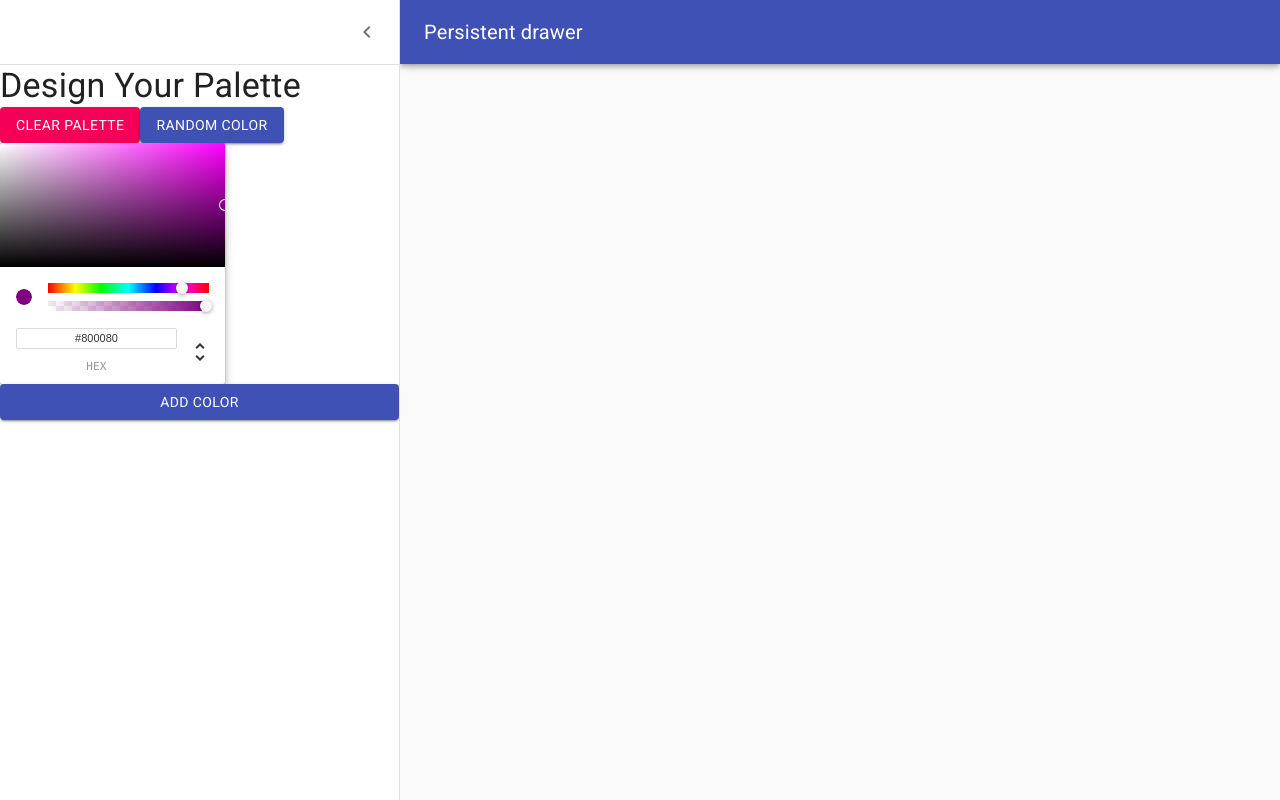
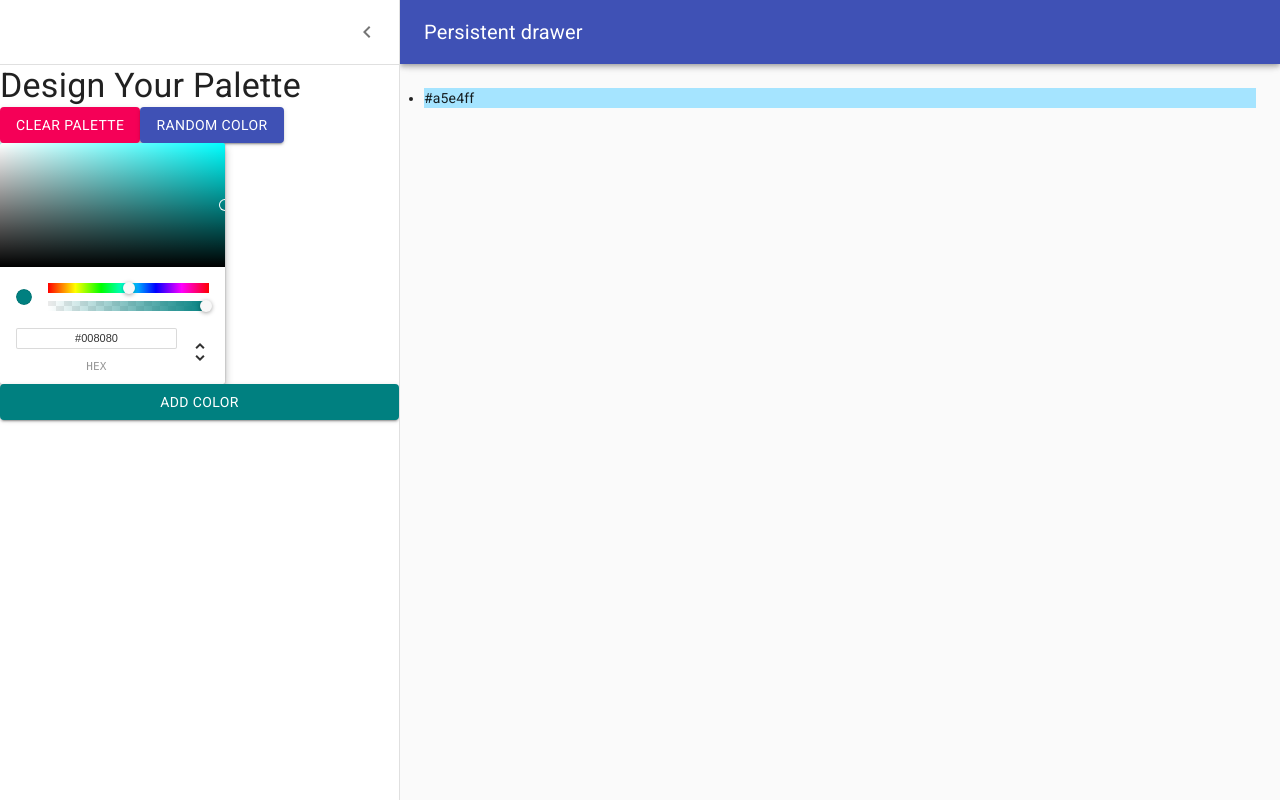
Before and after one commit to douglas06mp/react-ColorPalette, a React (Create React App) app: page /palette/new in a window 1280 px wide. Both pictures are taken after a click on the button "open drawer". Built offline with nearby package versions, Linux system fonts and the light colour scheme.

Commit message:
connect ColorPicker and add new color to state

```diff
--- a/src/components/NewPaletteForm.js
+++ b/src/components/NewPaletteForm.js
@@ -12,6 +12,7 @@ import MenuIcon from '@material-ui/icons/Menu';
 import ChevronLeftIcon from '@material-ui/icons/ChevronLeft';
 import Button from '@material-ui/core/Button';
 import { ChromePicker } from 'react-color';
+import { colors } from '@material-ui/core';
 
 const drawerWidth = 400;
 
@@ -72,7 +73,10 @@ const styles = theme => ({
 });
 
 class NewPaletteForm extends Component {
-  state = { open: false };
+  constructor(props) {
+    super(props);
+    this.state = { open: false, color: 'teal', colors: ['#a5e4ff'] };
+  }
 
   handleDrawerOpen = () => {
     this.setState({ open: true });
@@ -82,9 +86,17 @@ class NewPaletteForm extends Component {
     this.setState({ open: false });
   };
 
+  changeColor = newColor => {
+    this.setState({ color: newColor.hex });
+  };
+
+  addNewColor = () => {
+    this.setState({ colors: [...this.state.colors, this.state.color] });
+  };
+
   render() {
     const { classes } = this.props;
-    const { open } = this.state;
+    const { open, color, colors } = this.state;
     return (
       <div className={classes.root}>
         <CssBaseline />
@@ -134,11 +146,13 @@ class NewPaletteForm extends Component {
             </Button>
           </div>
 
-          <ChromePicker
-            color="purple"
-            onChangeComplete={newColor => console.log(newColor)}
-          />
-          <Button variant="contained" color="primary">
+          <ChromePicker color={color} onChangeComplete={this.changeColor} />
+          <Button
+            variant="contained"
+            color="primary"
+            style={{ backgroundColor: color }}
+            onClick={this.addNewColor}
+          >
             Add Color
           </Button>
         </Drawer>
@@ -148,6 +162,11 @@ class NewPaletteForm extends Component {
           })}
         >
           <div className={classes.drawerHeader} />
+          <ul>
+            {colors.map(color => (
+              <li style={{ backgroundColor: color }}>{color}</li>
+            ))}
+          </ul>
         </main>
       </div>
     );
```
